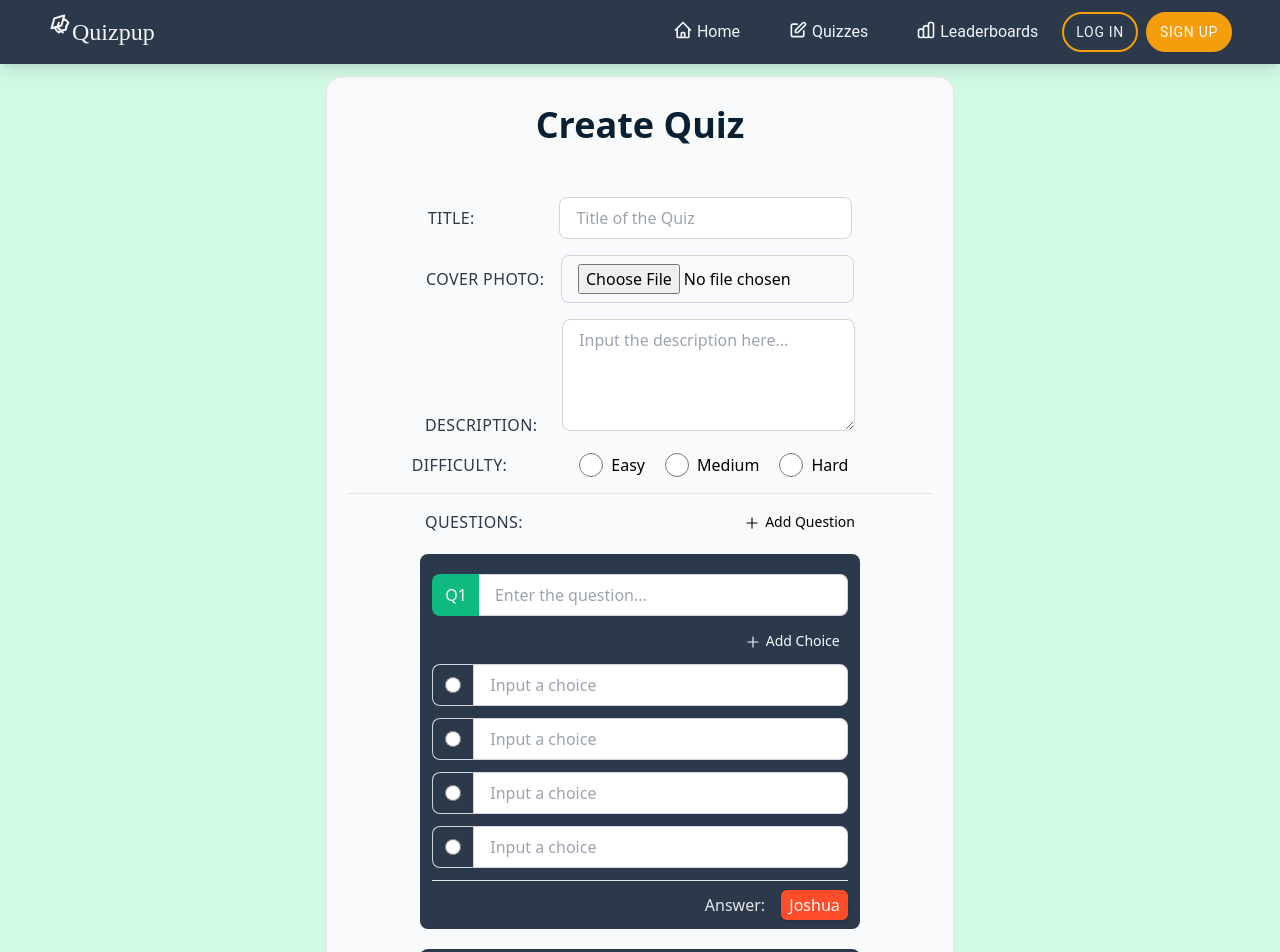
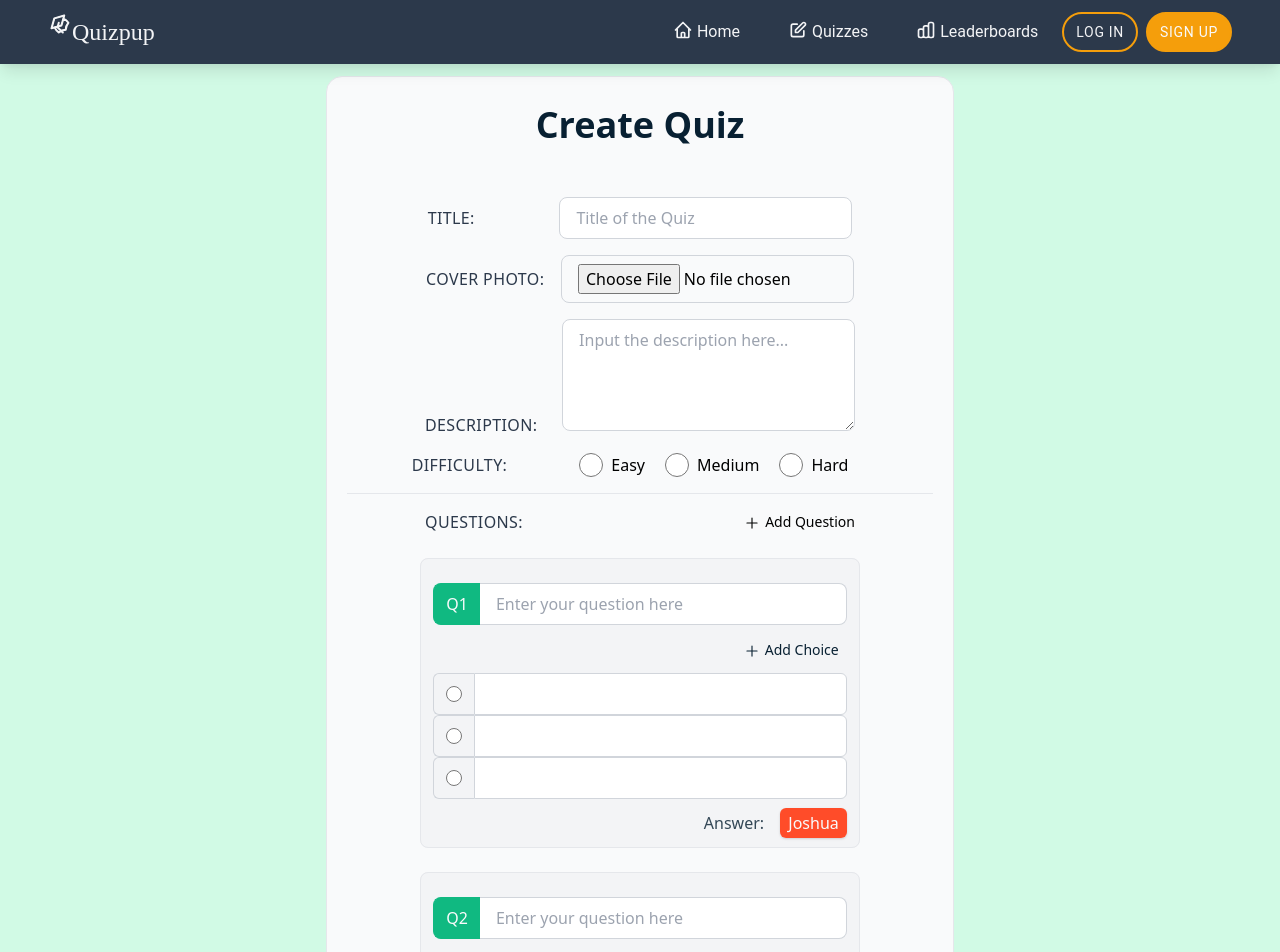
Before and after one commit to jbalmonte/quizpup, a React (Create React App) app: page /createQuiz in a window 1280 px wide. Shown: the top 952 px of the page. Built offline with nearby package versions, Linux system fonts and the light colour scheme.

Commit message:
modified the color scheme of question component

```diff
--- a/src/components/Choice.jsx
+++ b/src/components/Choice.jsx
@@ -2,11 +2,11 @@
 const Choice = () => {
     return (
 
-        <div className="text-center flex mb-3">
-            <span className="flex items-center leading-normal rounded-l-lg border border-r-0 border-gray-300 px-3 whitespace-no-wrap text-secondary-100 ">
+        <div className="text-center flex">
+            <span className="flex items-center leading-normal rounded-l-md border border-r-0 border-gray-300 px-3 whitespace-no-wrap text-secondary-100 ">
                 <input type="radio" name="question1A" id="question1A" className="w-4 h-4" />
             </span>
-            <input type="text" placeholder="Input a choice" name="question1" id="question1" className="text-base px-4 py-2 border border-gray-300 rounded-r-lg focus:outline-none focus:border-green-400 w-11/12" />
+            <input type="text" name="question1" id="question1" className="text-base px-4 py-2 border border-gray-300 rounded-r-md focus:outline-none focus:border-green-400 w-11/12" />
         </div>
 
     )
--- a/src/components/Question.jsx
+++ b/src/components/Question.jsx
@@ -4,11 +4,11 @@ import Choice from "./Choice"
 
 const Question = ({ itemNo }) => {
     return (
-        <div className="my-5">
-            <fieldset className=" text-gray-50 bg-secondary-200 w-3/4 mx-auto rounded-lg p-3">
-                <div className="text-center flex mt-2">
+        <div className="my-6">
+            <fieldset className=" text-primary border border-bg-gray-600 bg-gray-100 w-3/4 mx-auto rounded-lg p-3">
+                <div className="text-center flex mt-3">
                     <label htmlFor="question1" className="bg-green-500 text-gray-50 flex items-center leading-normal rounded-l-lg border border-r-0 border-green-500 px-3 whitespace-no-wrap ">Q{itemNo}</label>
-                    <input type="text" placeholder="Enter the question..." name="question1" id="question1" className="text-base px-4 py-2 border border-l-0 border-gray-300 rounded-r-lg focus:outline-none focus:border-green-400 w-11/12" />
+                    <input type="text" placeholder="Enter your question here" name=" question1" id="question1" className="text-base px-4 py-2 border border-l-0 border-gray-300 rounded-r-lg focus:outline-none focus:border-green-400 w-11/12" />
                 </div>
                 <div className="text-right my-3 mr-2">
                     <button type="button" className="text-right text-sm font-medium hover:text-green-600 hover:bg-gray-50 rounded-md">
@@ -21,12 +21,10 @@ const Question = ({ itemNo }) => {
                 <Choice />
                 <Choice />
                 <Choice />
-                <Choice />
 
-                <hr className="block" />
 
                 <div className="text-right mt-3">
-                    <span className="text-gray-200">Answer: </span>
+                    <span className="text-secondary-100">Answer: </span>
                     <span className="bg-tertiary text-gray-50 px-2 py-1 rounded-md ml-3 shadow text-center">Joshua</span>
                 </div>
             </fieldset>
```
